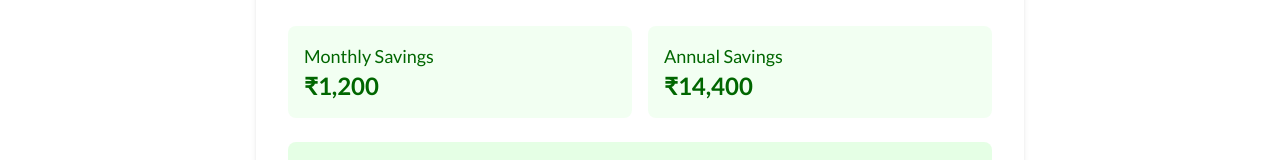
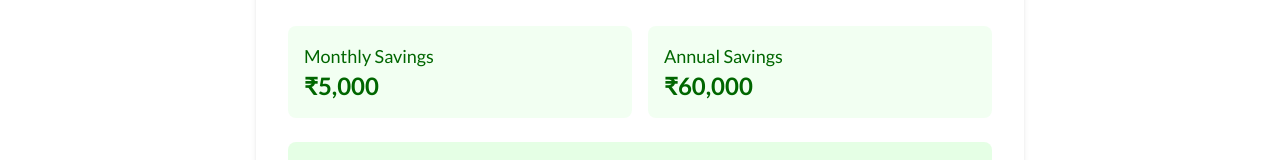
Before and after one commit to iamms1997/greennxt-web-genesis, a React (Vite) app: page /calculator in a window 1280 px wide. Shown: the part 786-946 px from the top of the page. Built offline with nearby package versions, Linux system fonts and the light colour scheme.

Commit message:
Refactor: Update MSME savings calculation
Update the MSME savings calculation formula to reflect the new logic based on terrace area, electricity cost, and monthly bill.

```diff
--- a/src/components/Calculator.tsx
+++ b/src/components/Calculator.tsx
@@ -19,9 +19,15 @@ const Calculator = ({ type }: CalculatorProps) => {
   const [investmentAmount, setInvestmentAmount] = useState(100000);
   const [years, setYears] = useState(5);
 
-  // MSME calculations with updated formula
-  const potentialCapacity = terraceArea / 500; // How many units can be generated
-  const monthlySavings = potentialCapacity * 30 * 5 * (costPerUnit / 2);
+  // MSME calculations with updated formula based on the new logic:
+  // 100 sq ft contains 1 kWh capacity which produces 5 units per day
+  const potentialCapacity = terraceArea / 100; // kWh capacity based on terrace area
+  const potentialDailyUnits = potentialCapacity * 5; // Daily units produced
+  const potentialMonthlySavings = potentialDailyUnits * (costPerUnit / 2) * 30; // Monthly savings at half price
+  const maxPossibleSavings = monthlyBill / 2; // Maximum possible savings (50% of current bill)
+
+  // Take the minimum of potential savings and maximum possible savings
+  const monthlySavings = Math.min(potentialMonthlySavings, maxPossibleSavings);
   const annualSavings = monthlySavings * 12;
 
   // Investor calculations with fixed 14% annual return
```
